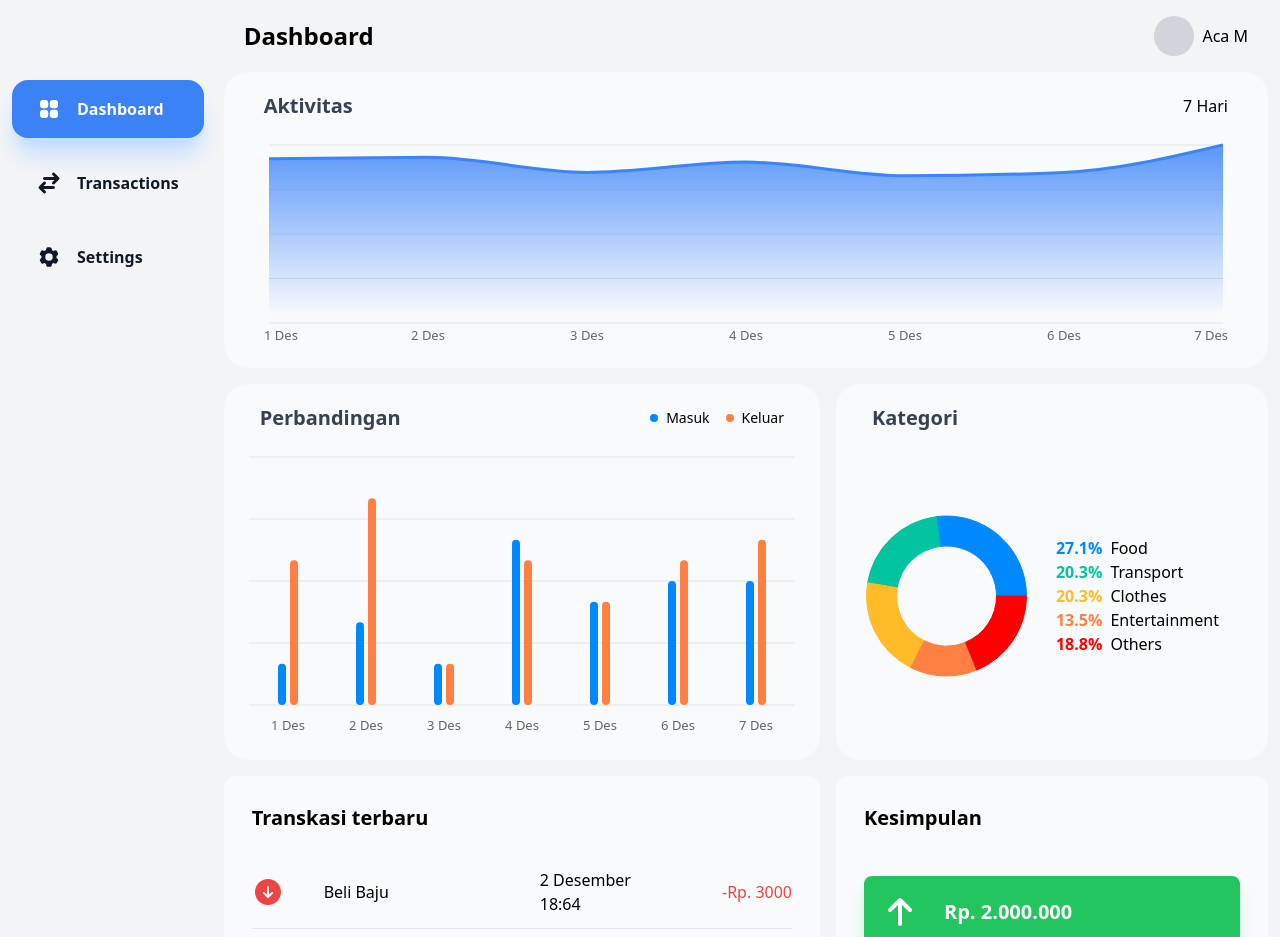
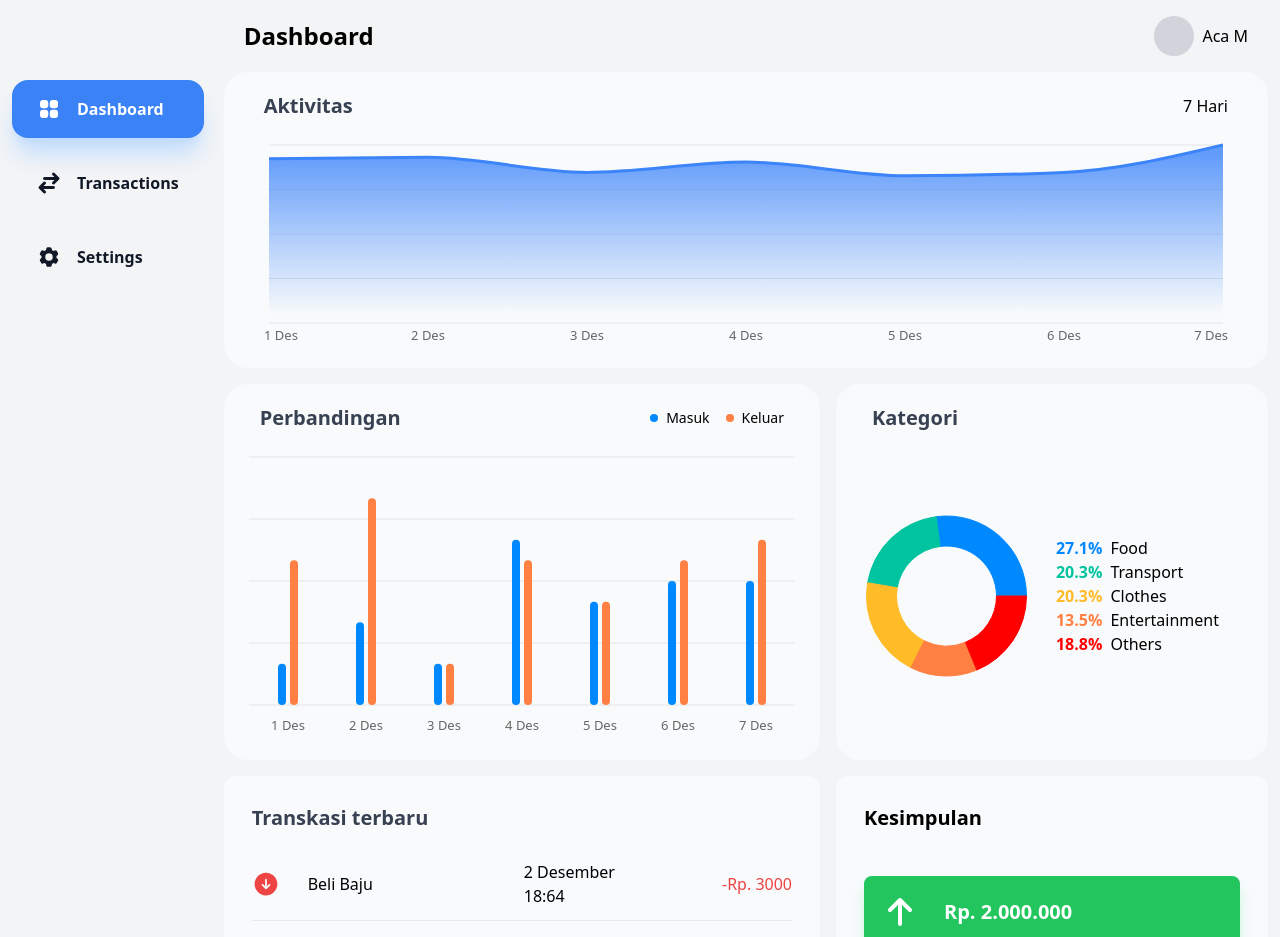
Before and after one commit to aacmal/finaki, a Next.js app: page /dashboard in a window 1280 px wide. Shown: the top 937 px of the page. Built offline with nearby package versions, Linux system fonts and the light colour scheme.

Commit message:
refactor Transaction list component

```diff
--- a/app/dashboard/page.tsx
+++ b/app/dashboard/page.tsx
@@ -5,6 +5,7 @@ import React from 'react'
 import AreaChart from '../../components/Charts/AreaChart';
 import BarChart from '../../components/Charts/BarChart';
 import PieChart from '../../components/Charts/PieChart';
+import Transactions from '../../components/Transactions/Transactions';
 
 type Props = {}
 export const data = [
@@ -44,47 +45,7 @@ const Page = (props: Props) => {
       </div>
       {/* TODO: Create recent transactions component and then refator it */}
       <div className='flex gap-4 h-fit flex-col lg:flex-row'>
-        <div className='flex-1 p-4 lg:p-7 bg-slate-50 rounded-xl'>
-          <h1 className='font-bold text-xl mb-6'>Transkasi terbaru</h1>
-          {/* <div className="flex w-full py-3 border-b">
-            <span className='font-bold flex-1'>Nama</span>
-            <span className='font-bold w-4/12'>Kategori</span>
-            <span className='font-bold'>Nominal</span>
-          </div> */}
-          {
-            transactions.map((transaction, index) => (
-              <div key={index} className={classNames(
-                  "flex w-full py-3 items-center",
-                  {"border-b": index !== transactions.length - 1}
-                )}>
-                <span>
-                  <div className='mr-5 lg:mr-10'>
-                    <ArrowCircleIcon
-                      direction={
-                        transaction.type === 'in' ? 'up' : 'down'
-                      }
-                      className={classNames(
-                        {'text-green-500': transaction.type === 'in'},
-                        {'text-red-500': transaction.type === 'out'},
-                      )}
-                    />
-                  </div>
-                </span>
-                <span className='w-[30%] lg:w-[40%] font-medium'>{transaction.name}</span>
-                <span></span>
-                <span className='flex flex-col'>
-                  <span className='font-medium'>{transaction.date}</span>
-                  <span>{transaction.hour}</span>
-                </span>
-                <span className={classNames(
-                  'font-medium  ml-auto',
-                  {'text-green-500': transaction.type === 'in'},
-                  {'text-red-500': transaction.type === 'out'}
-                )}>{transaction.type === 'out' && '-'}Rp. {transaction.value}</span>
-              </div>
-            ))
-          }
-        </div>
+        <Transactions data={transactions}/>
         <div className='lg:w-[27rem] h-full bg-slate-50 p-7 rounded-xl flex flex-col gap-5'>
           <h1 className='font-bold text-xl mb-6'>Kesimpulan</h1>
           <div className='w-full p-5 rounded-lg flex items-center bg-green-500 text-white shadow-lg shadow-green-200'>
--- /dev/null
+++ b/components/Transactions/List.tsx
@@ -0,0 +1,58 @@
+import IconWrapper from '@/dls/IconWrapper'
+import ArrowCircleIcon from '@/icons/ArrowCircleIcon'
+import classNames from 'classnames'
+import React from 'react'
+
+type ListProps = {
+  index: number,
+  length: number,
+  type: 'in' | 'out',
+  name: string,
+  date: string,
+  hour: string,
+  value: number,
+}
+
+const List = ({
+  index,
+  length,
+  type,
+  name,
+  date,
+  hour,
+  value,
+}: ListProps) => {
+  return (
+    <li className={classNames(
+      "flex w-full py-3 items-center",
+      {"border-b": index !== length - 1}
+    )}>
+      <span>
+        <IconWrapper className='w-7 mr-7'>
+          <ArrowCircleIcon
+            direction={
+              type === 'in' ? 'up' : 'down'
+            }
+            className={classNames(
+              {'text-green-500': type === 'in'},
+              {'text-red-500': type === 'out'},
+            )}
+          />
+        </IconWrapper>
+      </span>
+      <span className='w-[30%] lg:w-[40%] font-medium'>{name}</span>
+      <span></span>
+      <span className='flex flex-col'>
+        <span className='font-medium'>{date}</span>
+        <span>{hour}</span>
+      </span>
+      <span className={classNames(
+        'font-medium  ml-auto',
+        {'text-green-500': type === 'in'},
+        {'text-red-500': type === 'out'}
+      )}>{type === 'out' && '-'}Rp. {value}</span>
+    </li>
+  )
+}
+
+export default List
--- /dev/null
+++ b/components/Transactions/Transactions.tsx
@@ -0,0 +1,43 @@
+import Heading from '@/dls/Heading'
+import IconWrapper from '@/dls/IconWrapper'
+import ArrowCircleIcon from '@/icons/ArrowCircleIcon'
+import classNames from 'classnames'
+import React from 'react'
+import List from './List'
+
+type TransactionsProps = {
+  data: any[]
+}
+
+const Transactions = ({
+  data
+}: TransactionsProps) => {
+  return (
+    <div className='flex-1 p-4 lg:p-7 bg-slate-50 rounded-xl'>
+          <Heading className='mb-4'>Transkasi terbaru</Heading>
+          {/* <div className="flex w-full py-3 border-b">
+            <span className='font-bold flex-1'>Nama</span>
+            <span className='font-bold w-4/12'>Kategori</span>
+            <span className='font-bold'>Nominal</span>
+          </div> */}
+          <ul>
+            {
+              data.map((transaction, index) => (
+                <List
+                  key={index}
+                  index={index}
+                  name={transaction.name}
+                  type={transaction.type}
+                  date={transaction.date}
+                  hour={transaction.hour}
+                  value={transaction.value}
+                  length={data.length}
+                />
+              ))
+            }
+          </ul>
+        </div>
+  )
+}
+
+export default Transactions
--- a/components/icons/ArrowCircleIcon.tsx
+++ b/components/icons/ArrowCircleIcon.tsx
@@ -14,7 +14,7 @@ const ArrowCircleIcon = ({
       viewBox="0 0 24 24"
       fill={fill}
       className={classNames(
-        'transform w-8',
+        'transform',
         {'rotate-180': direction === 'up'},
         {'rotate-90': direction === 'left'},
         {'-rotate-90': direction === 'right'},
```
